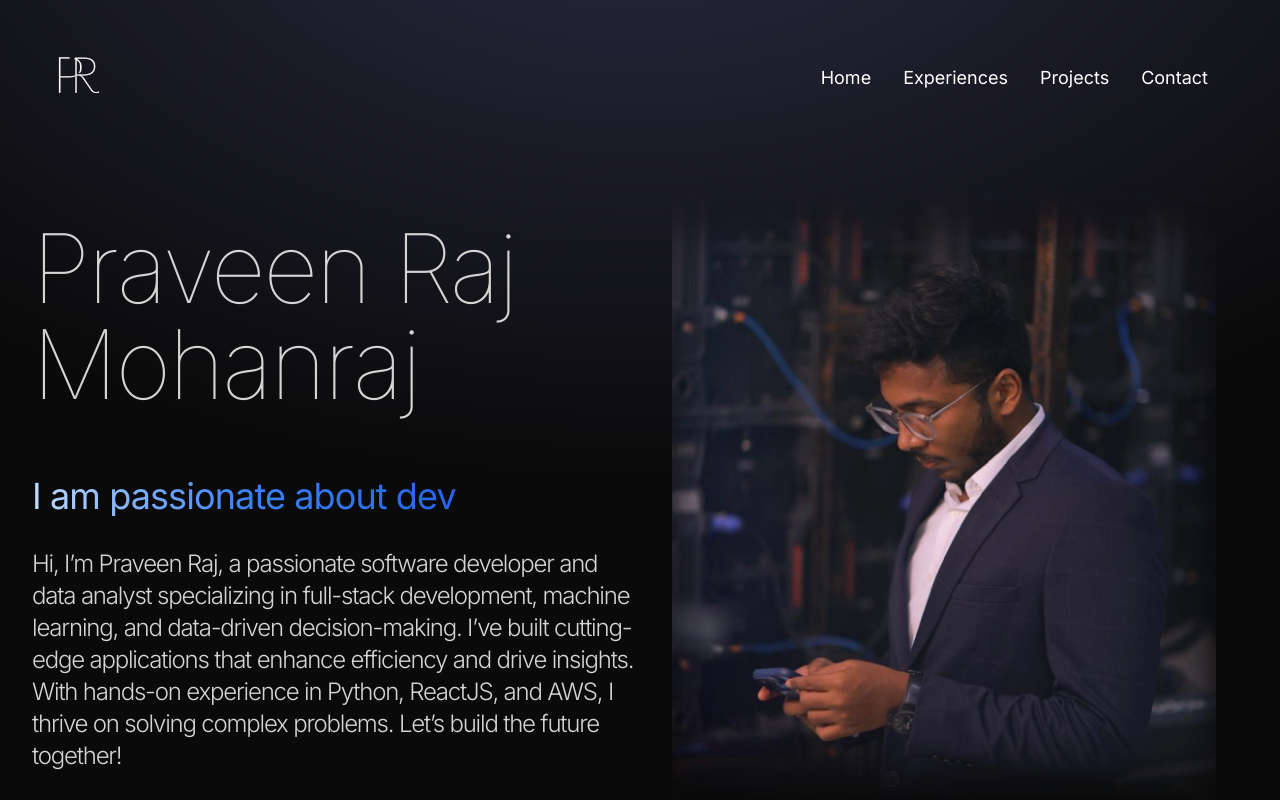
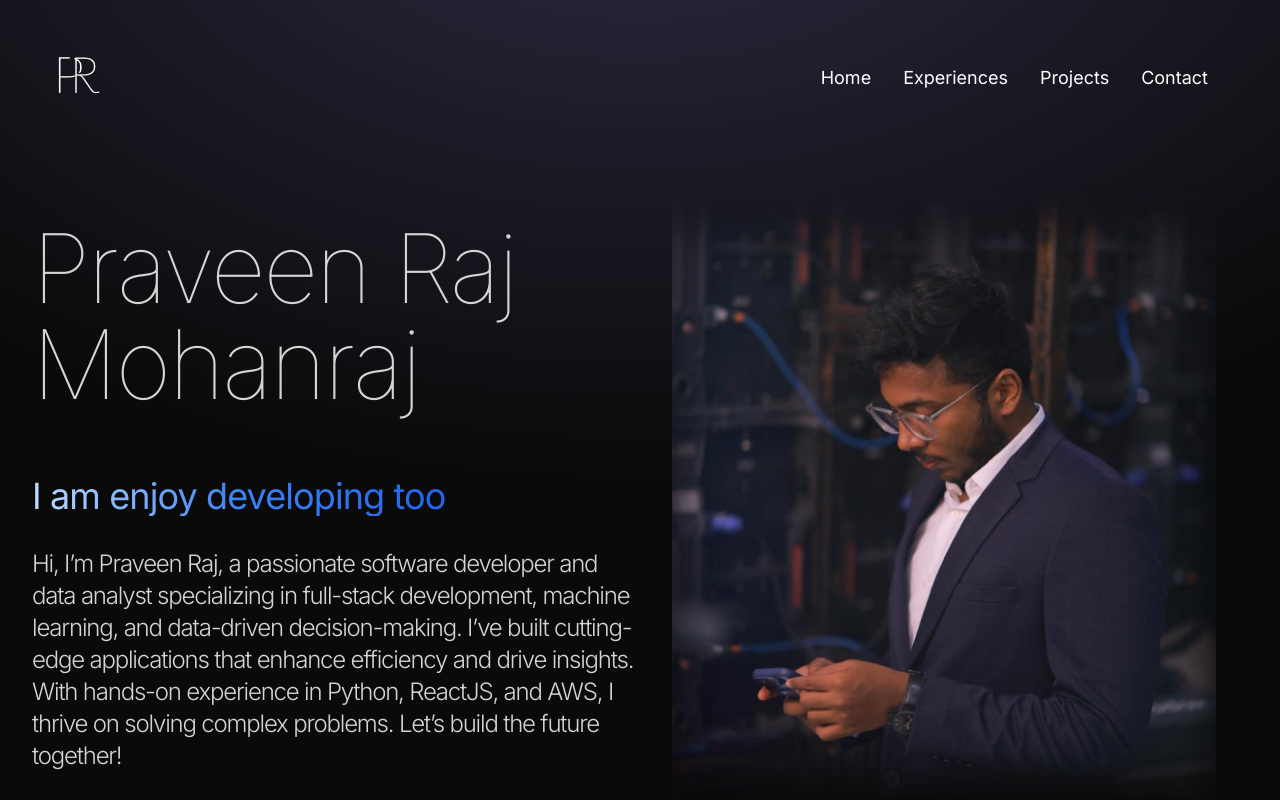
Before and after one commit to praveen-raj-m/mysite, a React (Vite) app: page / in a window 1280 px wide. Shown: the top 800 px of the page. Built offline with nearby package versions, Linux system fonts and the light colour scheme.

Commit message:
Update Hero.jsx

```diff
--- a/src/components/Hero.jsx
+++ b/src/components/Hero.jsx
@@ -42,8 +42,8 @@ const Hero = () => {
     words={[
       "am a Full Stack Developer",
       "am a Data Analyst",
-      "am passionate about developing",
-      "never say no to hot chocolates",
+      "am enjoy developing tools",
+      "never say no to a hike",
     ]}
     loop
     cursorBlinking
```
